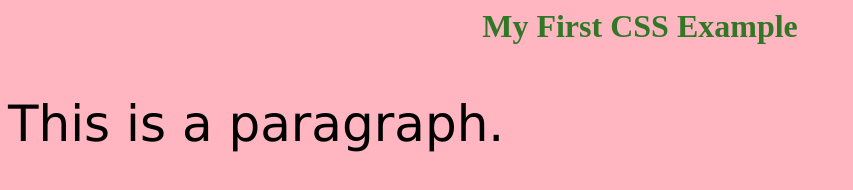
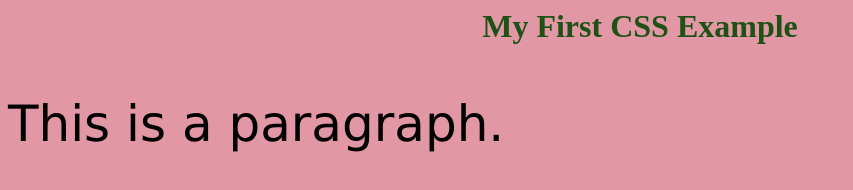
Before and after one commit to Abdur-Rahaman-Zamir/web-dev, a plain HTML site: page CSS/01-style&color/style&color.html in a window 1280 px wide. Shown: the whole page, without its empty margins (0-853 px from the left). Drawn offline with Linux system fonts and the light colour scheme.

Commit message:
abou bg&style

```diff
--- a/CSS/01-style&color/style&color.html
+++ b/CSS/01-style&color/style&color.html
@@ -2,11 +2,11 @@
 <head>
 <style>
 body {
-  background-color: lightpink;
+  background-color: rgb(226, 152, 164);
 }
 
 h1 {
-  color: rgb(48, 120, 39);
+  color: rgb(29, 81, 22);
   text-align: center;
 }
 
```
